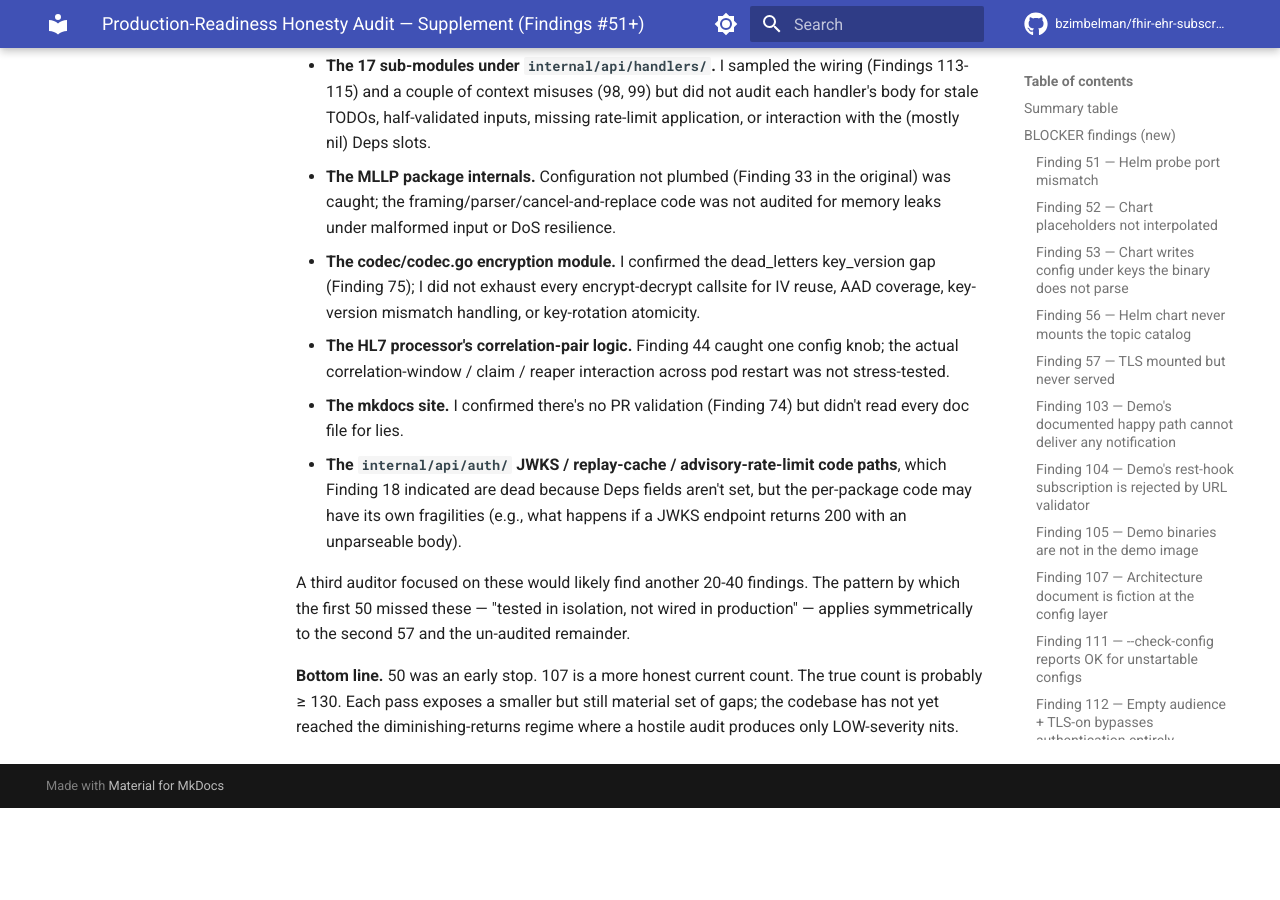
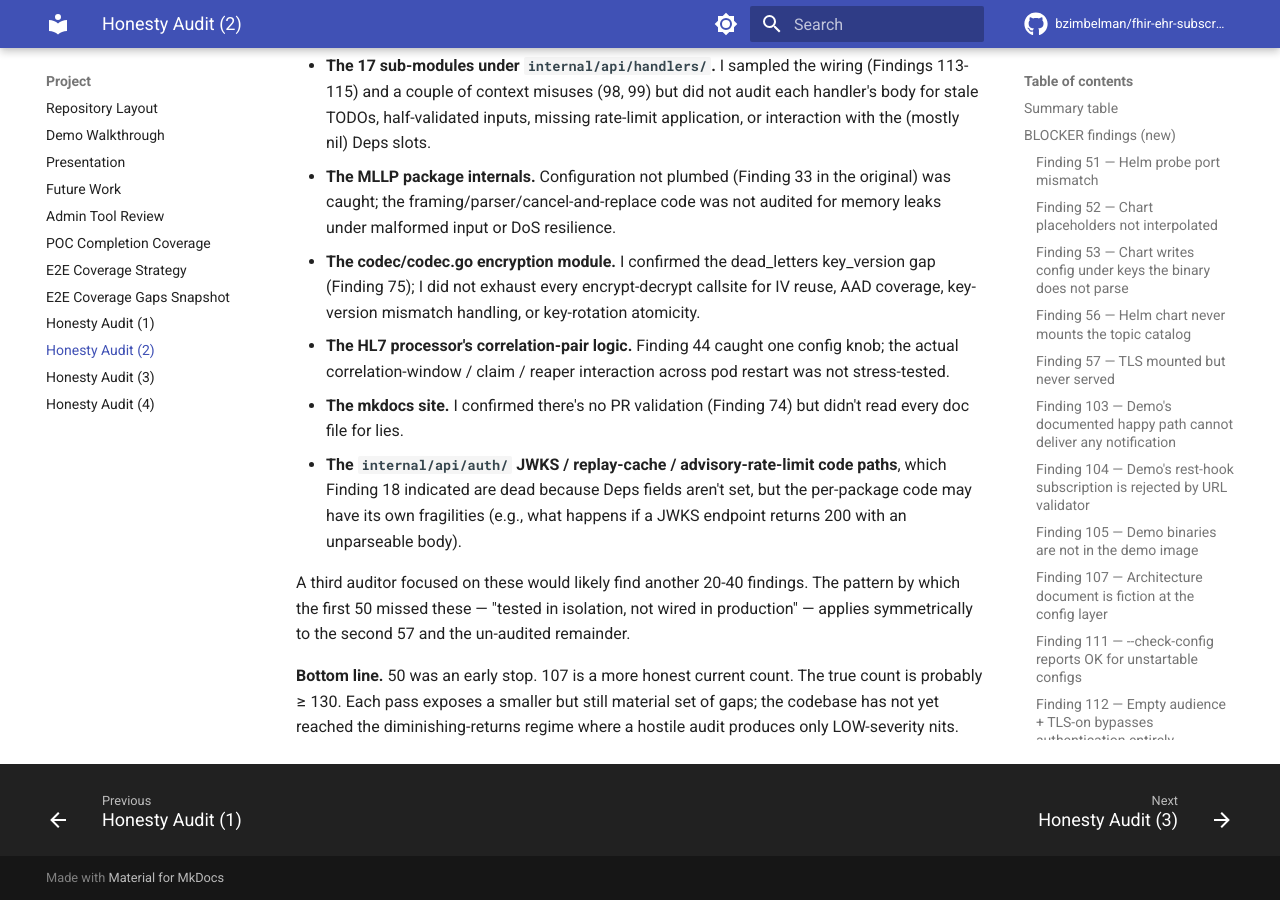
Before and after one commit to bzimbelman/fhir-ehr-subscriptions-service, an MkDocs documentation site: the page built from docs/production-readiness-honesty-audit-supplement.md, in a window 1280 px wide and 900 px high, scrolled down 33512 px. Built offline with MkDocs 1.6.1 and Material for MkDocs 9.7.7, drawn with Linux system fonts in a browser that asks for light colours; comment, search, counter and statistics services are not loaded; before the commit the page ends 34320 px from its top, so only the background shows below that.

Commit message:
docs(operations): #263 drop ignore sentinels obsoleted by #163-#165 runbook rewrites; extend mkdocs nav for new audit/admin docs
The recently-merged docs-runbooks-batch (#163/#164/#165) rewrote
horizontal-scale.md and otel-exporter-recipes.md to no longer cite the
not-yet-registered metrics that earlier needed ignore sentinels — drop the
sentinels accordingly.

mkdocs.yml: add nav entries for newly-merged operator docs (admin-tool,
admin-tool-review) and engineering narrative (poc-completion-epic-coverage,
e2e-coverage-strategy, e2e-coverage-gaps-snapshot, four honesty audits) so
the H8 nav rule remains green.

tools/docs-lint: extend operatorFacingDoc exclusion list with the new
engineering-narrative paths so port/cli/metric rules don't flag historical
file:line references.

```diff
--- a/mkdocs.yml
+++ b/mkdocs.yml
@@ -131,6 +131,7 @@
       - E2E Harness: low-level-design/e2e-harness.md
   - Operations:
       - Operating Procedure: operating-procedure.md
+      - Admin Tool: admin-tool.md
       - Dead-letters Runbook: operations/dead-letters-runbook.md
       - Horizontal Scale: operations/horizontal-scale.md
       - OTel Exporter Recipes: operations/otel-exporter-recipes.md
@@ -147,3 +148,11 @@
       - Demo Walkthrough: subscription-sidecar-demo.md
       - Presentation: presentation.md
       - Future Work: future-work.md
+      - Admin Tool Review: admin-tool-review.md
+      - POC Completion Coverage: poc-completion-epic-coverage.md
+      - E2E Coverage Strategy: e2e-coverage-strategy.md
+      - E2E Coverage Gaps Snapshot: e2e-coverage-gaps-snapshot-1.md
+      - Honesty Audit (1): production-readiness-honesty-audit.md
+      - Honesty Audit (2): production-readiness-honesty-audit-supplement.md
+      - Honesty Audit (3): production-readiness-honesty-audit-supplement-2.md
+      - Honesty Audit (4): production-readiness-honesty-audit-supplement-3.md
```
Also changed, not shown: docs/operations/horizontal-scale.md (+0 -3 lines), docs/operations/otel-exporter-recipes.md (+0 -3 lines), 1 other file.
